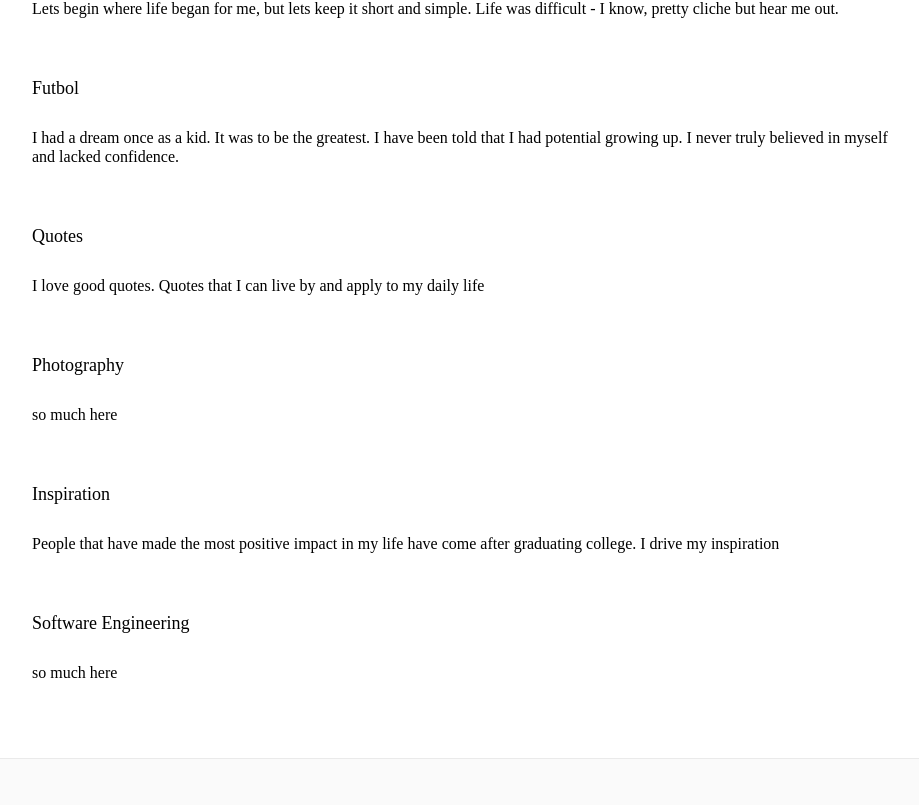
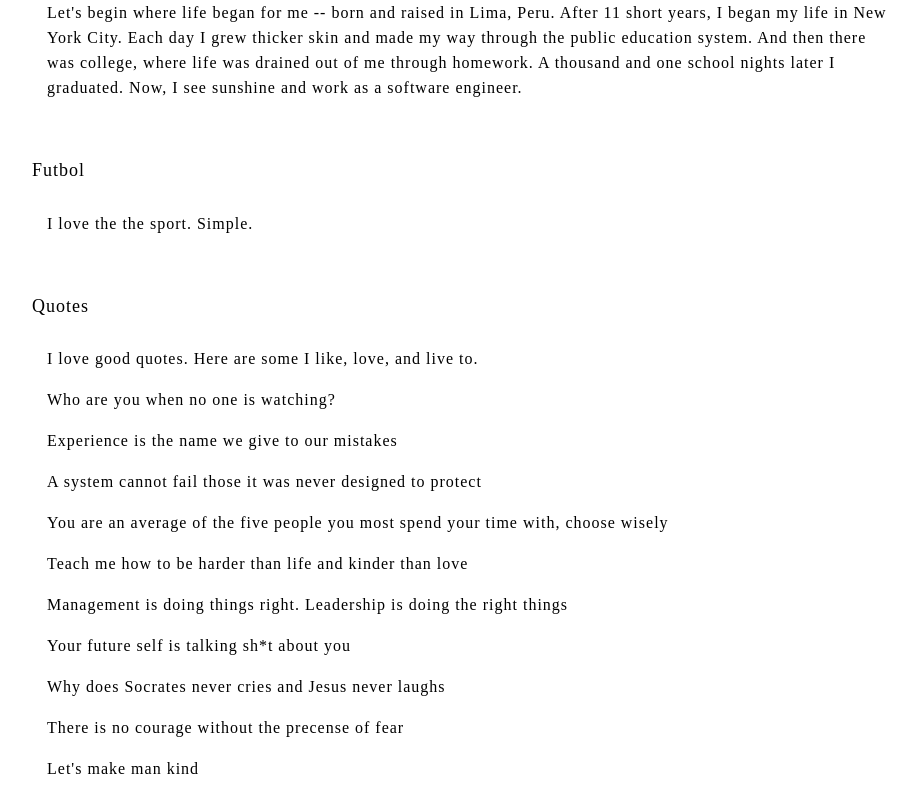
Before and after one commit to enzoames/enzoames, a React (Create React App) app: page / in a window 1280 px wide. Shown: the part 1075-1880 px from the top of the page, without its empty margins (168-1087 px from the left). Built offline with nearby package versions, Linux system fonts and the light colour scheme.

Commit message:
[enzoames] about me section in home page

```diff
--- a/src/pages/Home.js
+++ b/src/pages/Home.js
@@ -29,10 +29,17 @@ const AboutMe = styled.div`
   margin: 0 auto;
   padding: 60px;
   width: 1000px;
+  letter-spacing: 1px;
 
-  div {
+  > div {
     margin: 60px 0 30px 0;
     font-size: 18px;
+  }
+
+  > p {
+    line-height: 25px;
+    padding: 0 15px;
+    box-sizing: border-box;
   }
 `;
 
@@ -40,37 +47,59 @@ function Home() {
   return (
     <HomePage>
       <Intro>
-        Hi, I'm Enzo - a photographer turned software engineer based in New York
-        City. Currently building beautifully designed web applications at
+        Hi, I&apos;m Enzo - a photographer turned software engineer based in New
+        York City. Currently building beautifully designed web applications at
         Foursquare.
       </Intro>
       <PhotoMe src={ENZ} />
       <AboutMe>
         <div>Life Finds A Way</div>
         <p>
-          Lets begin where life began for me, but lets keep it short and simple.
-          Life was difficult - I know, pretty cliche but hear me out.
+          Let&apos;s begin where life began for me -- born and raised in Lima,
+          Peru. After 11 short years, I began my life in New York City. Each day
+          I grew thicker skin and made my way through the public education
+          system. And then there was college, where life was drained out of me
+          through homework. A thousand and one school nights later I graduated.
+          Now, I see sunshine and work as a software engineer.
         </p>
         <div>Futbol</div>
+        <p>I love the the sport. Simple.</p>
+        <div>Quotes</div>
+        <p>I love good quotes. Here are some I like, love, and live to.</p>
+        <p>Who are you when no one is watching?</p>
+        <p>Experience is the name we give to our mistakes</p>
+        <p>A system cannot fail those it was never designed to protect</p>
         <p>
-          I had a dream once as a kid. It was to be the greatest. I have been
-          told that I had potential growing up. I never truly believed in myself
-          and lacked confidence.
+          You are an average of the five people you most spend your time with,
+          choose wisely
         </p>
-        <div>Quotes</div>
+        <p>Teach me how to be harder than life and kinder than love</p>
         <p>
-          I love good quotes. Quotes that I can live by and apply to my daily
-          life
+          Management is doing things right. Leadership is doing the right things
         </p>
+        <p>Your future self is talking sh*t about you</p>
+        <p>Why does Socrates never cries and Jesus never laughs</p>
+        <p>There is no courage without the precense of fear</p>
+        <p>Let&apos;s make man kind</p>
+        <p></p>
         <div>Photography</div>
-        <p>so much here</p>
+        <p>
+          I love Photography -- good looking people, beautiful landscapes,
+          fruits on a table, motion, and street.
+        </p>
         <div>Inspiration</div>
         <p>
-          People that have made the most positive impact in my life have come
-          after graduating college. I drive my inspiration
+          My inspiration is driven from books, but primarily from the people
+          around me. I wouldn&apos;t be where I am today if it wasn&apos;t for
+          the people that have granted a helping hand to pull me forward. From
+          my family and handful of close friends, to the incredible collegues at
+          the places that I have worked. Thank you to you all.
         </p>
         <div>Software Engineering</div>
-        <p>so much here</p>
+        <p>
+          That&apos;s what I do now. Inspired by my brother who worked as a
+          software engineer at IBM in Peru. Gracias.
+        </p>
       </AboutMe>
     </HomePage>
   );
```
